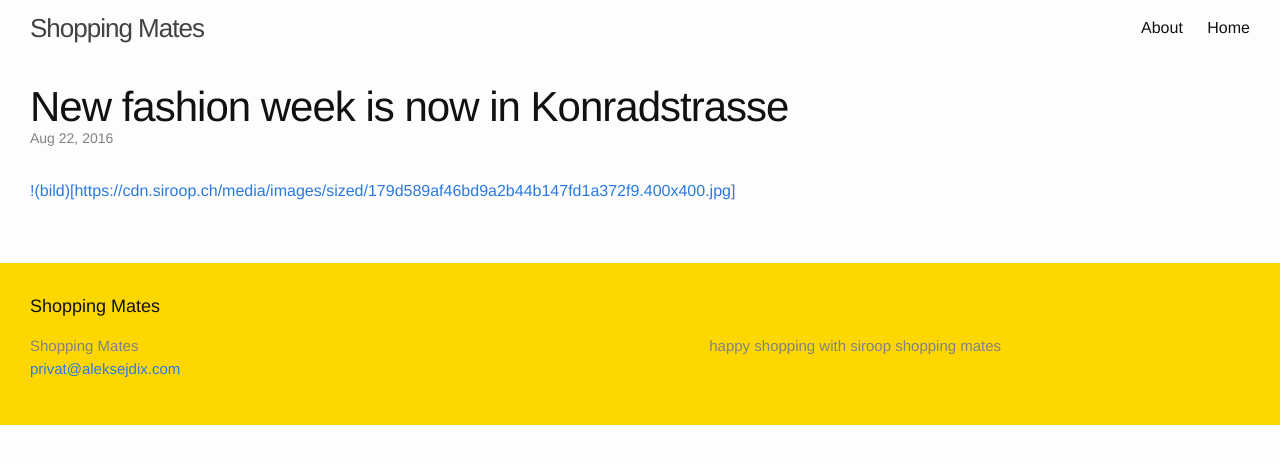
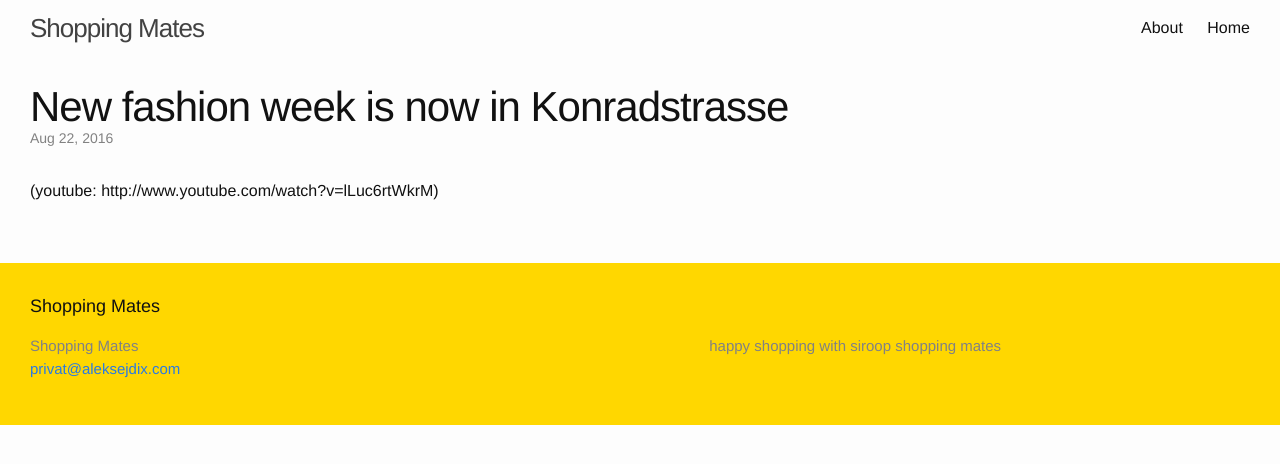
Before and after one commit to AleksejDix/shopping-mates, a Jekyll site: the page built from _posts/2016-08-22-new-fashion-week-is-now-in-konradstrasse.markdown, in a window 1280 px wide. Shown: the top 464 px of the page. Built offline with Jekyll 4.4.1, drawn with Linux system fonts in a browser that asks for light colours.

Commit message:
Updated New Fashion Week Is Now In Konradstrasse

```diff
--- a/_posts/2016-08-22-new-fashion-week-is-now-in-konradstrasse.markdown
+++ b/_posts/2016-08-22-new-fashion-week-is-now-in-konradstrasse.markdown
@@ -9,4 +9,4 @@ mates: Jenny
 layout: post
 ---
 
-[!(bild)[https://cdn.siroop.ch/media/images/sized/179d589af46bd9a2b44b147fd1a372f9.400x400.jpg]](https://siroop.ch/baumarkt-garten/gartenbau-technik/rasenmaeher/bosch-akku-rasenmaeher-rotak-43-li-2-akku-525477)
+\(youtube: http://www.youtube.com/watch?v=lLuc6rtWkrM)
```
